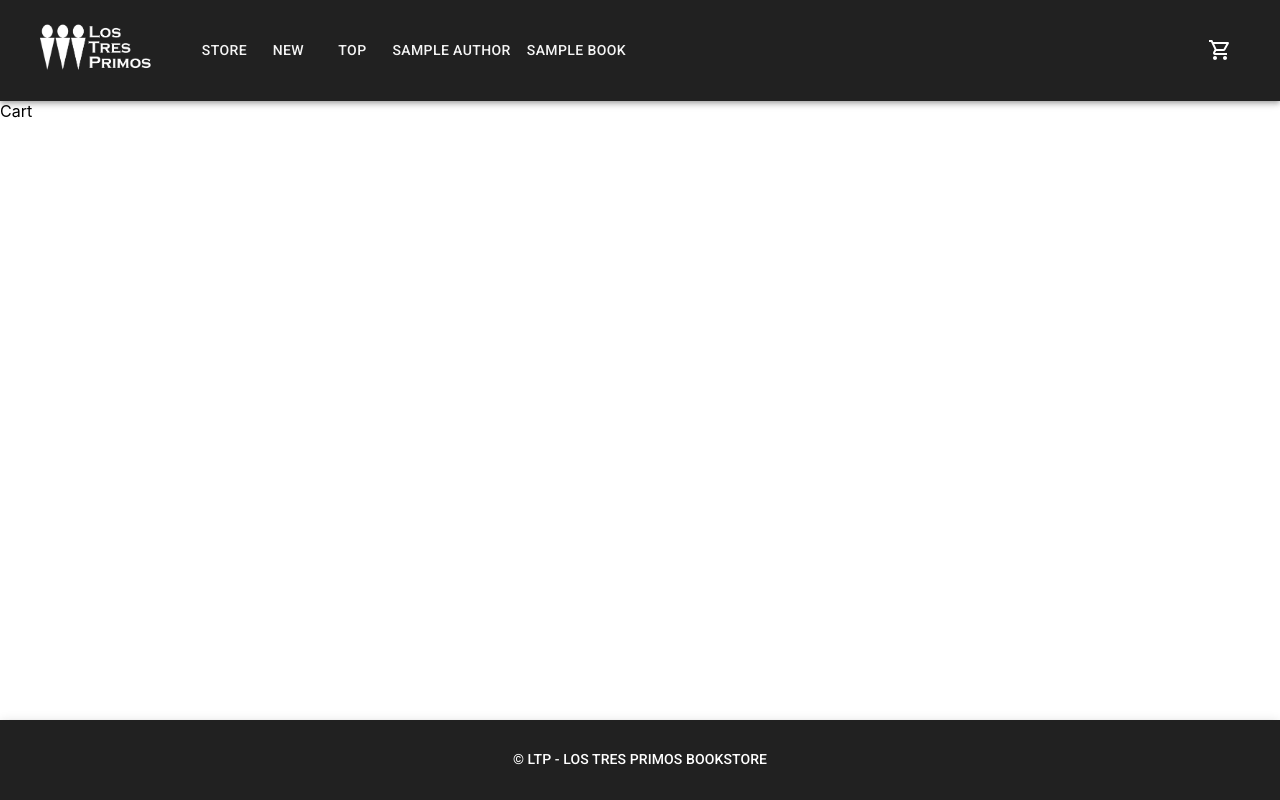
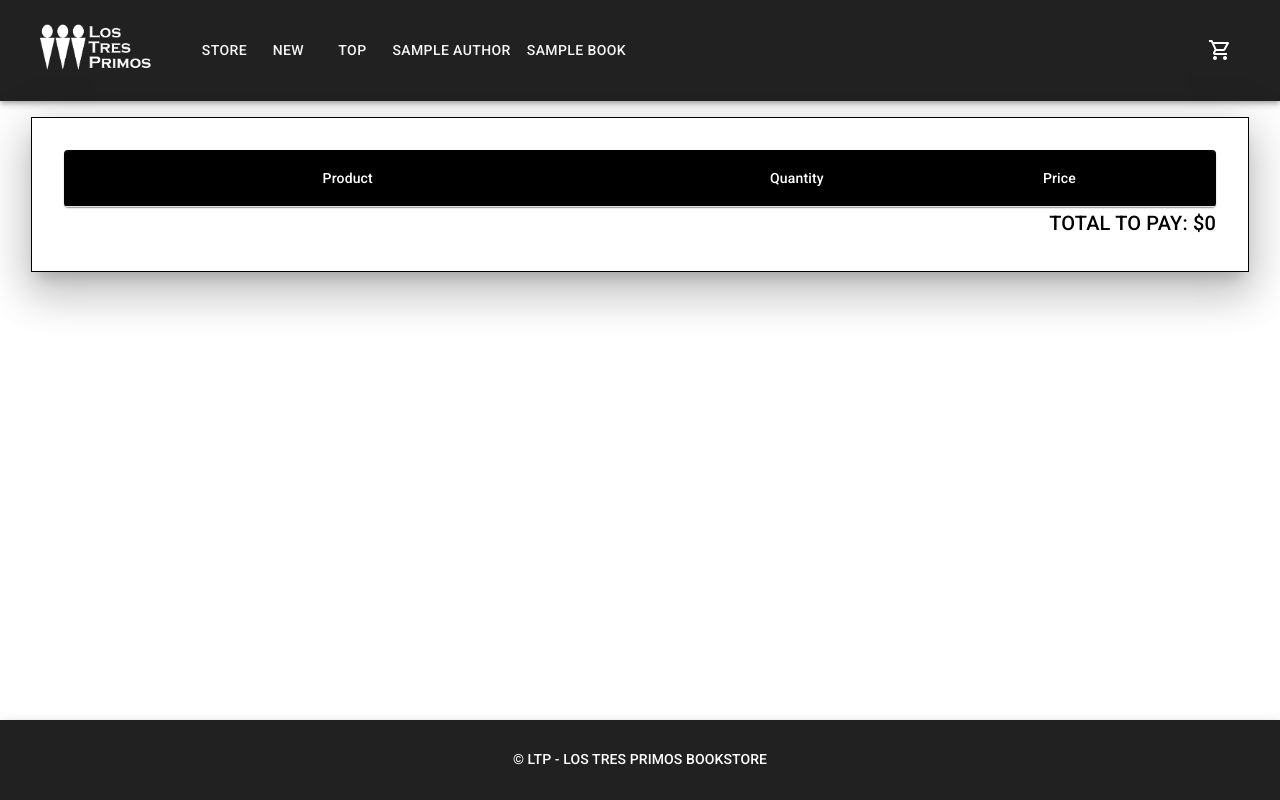
Before and after one commit to spy0x/CoderHouse-ReactJS, a React (Create React App) app: page /cart in a window 1280 px wide. Built offline with nearby package versions, Linux system fonts and the light colour scheme.

Commit message:
Cart component showing products in table. remove function working. displaying total to pay.

```diff
--- a/src/components/Cart.jsx
+++ b/src/components/Cart.jsx
@@ -1,7 +1,89 @@
-import React from 'react'
+import { TableHead, Box, Grid, IconButton, Typography } from "@mui/material";
+import Paper from "@mui/material/Paper";
+import { styled } from "@mui/material/styles";
+import Table from "@mui/material/Table";
+import TableBody from "@mui/material/TableBody";
+import TableCell, { tableCellClasses } from "@mui/material/TableCell";
+import TableContainer from "@mui/material/TableContainer";
+import TableRow from "@mui/material/TableRow";
+import { Image } from "mui-image";
+import React, { useContext } from "react";
+import { context } from "../context/CartContext";
+import DeleteForeverRoundedIcon from "@mui/icons-material/DeleteForeverRounded";
+
+const StyledTableCell = styled(TableCell)(({ theme }) => ({
+  [`&.${tableCellClasses.head}`]: {
+    backgroundColor: theme.palette.common.black,
+    color: theme.palette.common.white,
+  },
+  [`&.${tableCellClasses.body}`]: {
+    fontSize: 14,
+  },
+}));
+
+const StyledTableRow = styled(TableRow)(({ theme }) => ({
+  "&:nth-of-type(odd)": {
+    backgroundColor: theme.palette.action.hover,
+  },
+  // hide last border
+  "&:last-child td, &:last-child th": {
+    border: 0,
+  },
+}));
+
+const boxStyle = {
+  width: { xs: "100%", sm: "90%" },
+  bgcolor: "background.paper",
+  border: "1px solid #000",
+  boxShadow: 24,
+  p: { xs: 0, md: 4 },
+  mb: 7,
+};
 
 export default function Cart() {
+  const { cart, removeItem } = useContext(context);
   return (
-    <div>Cart</div>
-  )
+    <Grid container justifyContent="center" my={2}>
+      <Box sx={boxStyle}>
+        <TableContainer component={Paper}>
+          <Table>
+            <TableHead>
+              <TableRow>
+                <StyledTableCell></StyledTableCell>
+                <StyledTableCell align="center">Product</StyledTableCell>
+                <StyledTableCell align="right">Quantity</StyledTableCell>
+                <StyledTableCell align="right">Price</StyledTableCell>
+                <StyledTableCell></StyledTableCell>
+              </TableRow>
+            </TableHead>
+            <TableBody>
+              {cart.map(({ isbn, img, title, price, quantity }) => (
+                <StyledTableRow key={isbn}>
+                  <StyledTableCell component="th" scope="row" align="left">
+                    <Image
+                      src={img}
+                      height="190px"
+                      width="100%"
+                      fit="contain"
+                      bgColor="inherit"
+                      sx={{ minWidth: "25px"}}
+                    />
+                  </StyledTableCell>
+                  <StyledTableCell align="left">{title}</StyledTableCell>
+                  <StyledTableCell align="right">x{quantity}</StyledTableCell>
+                  <StyledTableCell align="right">${price * quantity}</StyledTableCell>
+                  <StyledTableCell  padding="checkbox" align="center">
+                    <IconButton color="primary" component="label" onClick={() => removeItem(isbn)}>
+                      <DeleteForeverRoundedIcon />
+                    </IconButton>
+                  </StyledTableCell>
+                </StyledTableRow>
+              ))}
+            </TableBody>
+          </Table>
+        </TableContainer>
+        <Typography variant="h6" align="right" color="initial">TOTAL TO PAY: ${cart.reduce((acc, {price, quantity}) => acc + price * quantity, 0)}</Typography>
+      </Box>
+    </Grid>
+  );
 }
--- a/src/components/ItemDetail.jsx
+++ b/src/components/ItemDetail.jsx
@@ -7,7 +7,6 @@ import ItemDetailFinish from "./ItemDetailFinish";
 import Loader from "./Loader";
 import TableItemSpecs from "./TableItemSpecs";
 import { Product } from "../App";
-
 
 const boxStyle = {
   width: "90%",
```
